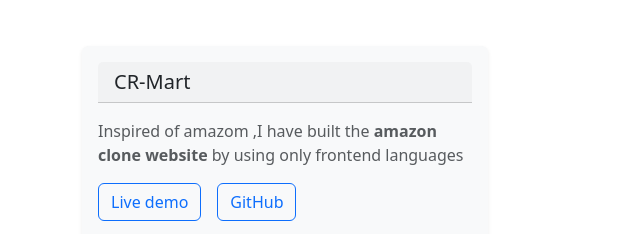
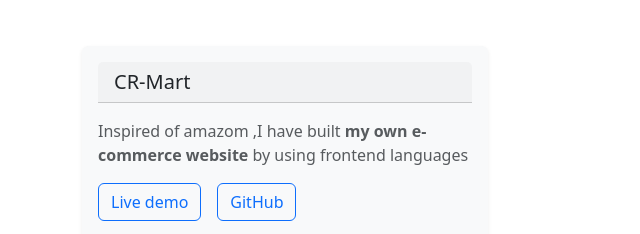
Before and after one commit to Dharaneesh-Cr/my-portfolio, a plain HTML site: page index.html in a window 1280 px wide. Shown: the part 1463-1697 px from the top of the page, 0-640 px from the left. Drawn offline with nearby package versions, Linux system fonts and the light colour scheme.

Commit message:
Update index.html

```diff
--- a/index.html
+++ b/index.html
@@ -146,7 +146,7 @@
             <div class="card h=100 shadow-sm border-0 bg-light ">
                 <div class="card-body">
                     <h5 class="card-title card-header mb-3">CR-Mart</h5>
-                    <p class="card-text text-muted"> Inspired of amazom ,I have built the <span class="fw-bolder">amazon clone website</span> by using only frontend languages </p>
+                    <p class="card-text text-muted"> Inspired of amazom ,I have built <span class="fw-bolder">my own e-commerce website</span> by using frontend languages </p>
                     <div class="d-flex flex-wrap">
                         <a class=" btn btn-outline-primary card-link bg-text-primary" href="https://dharaneesh-cr.github.io/amazon-clone/" target="_blank">Live demo</a>
                         <a class=" btn btn-outline-primary card-link bg-text-primary" href="https://github.com/Dharaneesh-Cr/amazon-clone.git" target="_blank">GitHub</a>
```
